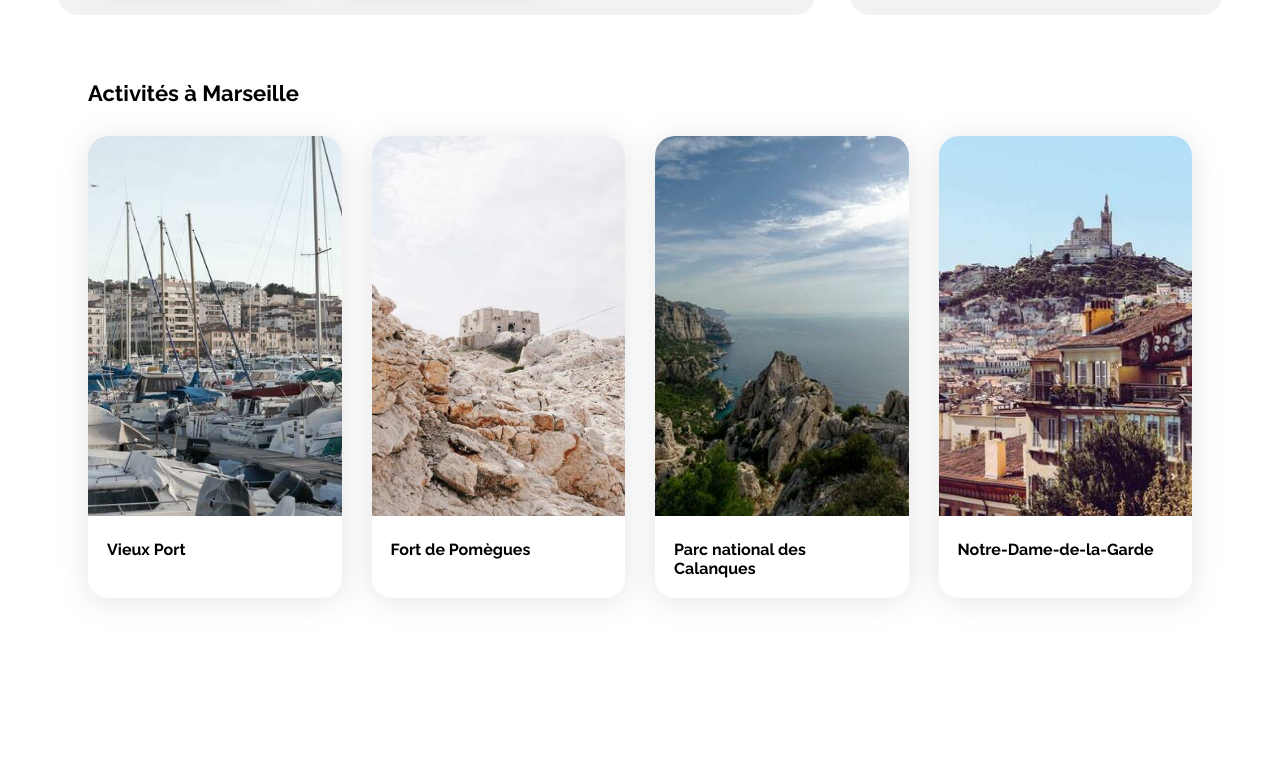
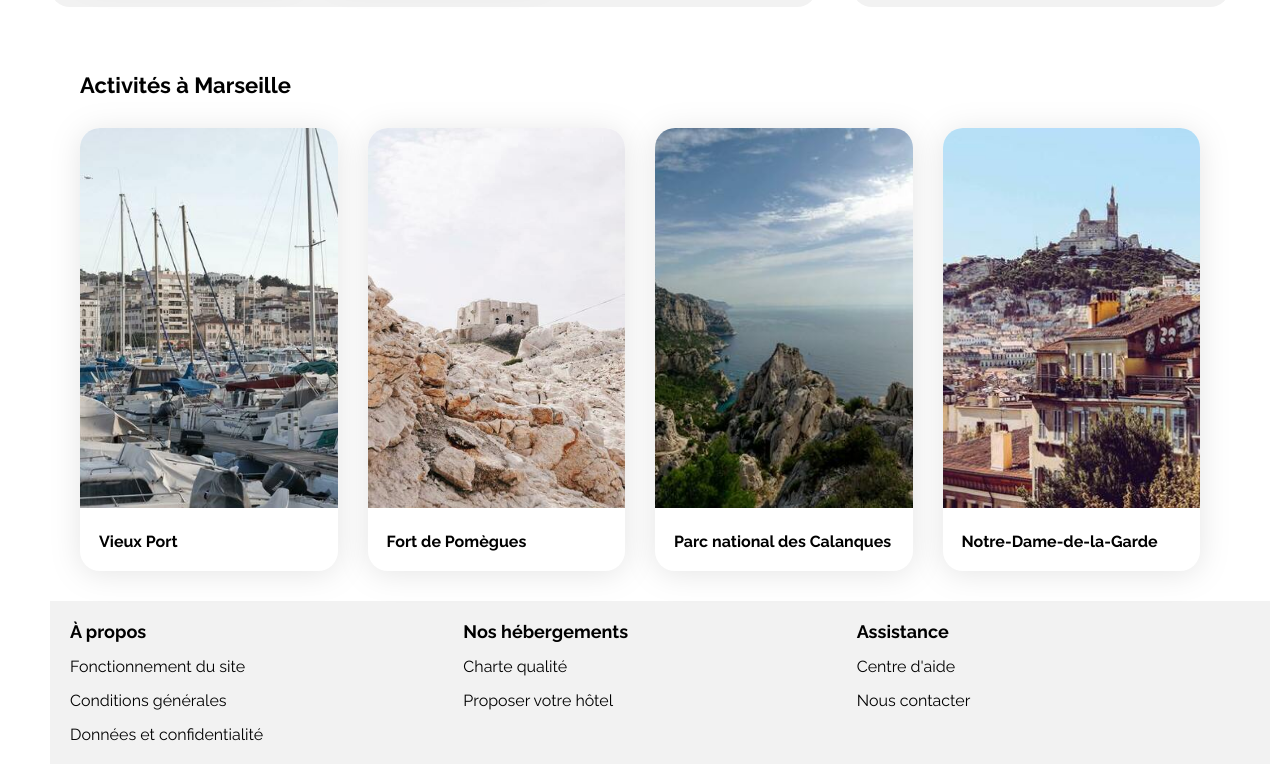
Before and after one commit to AlexLeLay/Booki, a plain HTML site: page index.html in a window 1280 px wide. Shown: the part 1260-2024 px from the top of the page. Before the commit the page ends 1896 px from the top, so only its background shows below. Drawn offline with Linux system fonts and the light colour scheme.

Commit message:
added footer

```diff
--- a/css/style.css
+++ b/css/style.css
@@ -16,6 +16,7 @@
 body {
     display: flex;
     justify-content: center;
+    margin: 0;
 }
 
 .main-container {
@@ -58,6 +59,15 @@ main {
     flex-direction: column;
 }
 
+li {
+    list-style: none;
+}
+
+a {
+    text-decoration: none;
+    color: black;
+}
+
 /* Header */
 
 header {
@@ -78,7 +88,6 @@ nav {
 nav ul {
     display: flex;
     flex-direction: row;
-    list-style: none;
     padding: 0 50px;
     margin: 0;
     gap: 68px;
@@ -91,8 +100,6 @@ nav ul {
 }
 
 nav ul li a {
-    text-decoration: none;
-    color: black;
     position: relative;
     top: 16px;
     padding-top: 14px;
@@ -172,7 +179,6 @@ form a {
     width: 132px;
     font-size: 18px;
     font-weight: 700;
-    text-decoration: none;
     padding-top: 14px;
 }
 
@@ -200,8 +206,6 @@ form a {
 
 .filter-items a {
     display: flex;
-    color: black;
-    text-decoration: none;
     padding-inline: 19px;
     border: solid #D9D9D9 2px;
     border-radius: 25px;
@@ -311,8 +315,6 @@ form a {
     font-weight: 700;
     margin-top: 30px;
     margin-bottom: 0;
-    text-decoration: none;
-    color: black;
 }
 
 
@@ -403,6 +405,35 @@ form a {
     margin: 0;
 }
 
+
+/* Footer */
+
+footer {
+    height: 123px;
+    background: var(--main-bg-color);
+    display: flex;
+    width: 100%;
+    padding: 20px;
+}
+
+.column {
+    flex: 33.33%;
+}
+
+.a-propos-title, .nos-hebergements-title, .assistance-title {
+    font-size: 18px;
+    font-weight: 700;
+}
+
+footer ul {
+    padding: 0;
+    margin: 0;
+    display: flex;
+    flex-direction: column;
+    height: 100%;
+    row-gap: 15px;
+}
+
 /* Le code ci-dessous correspond à la version responsive uniquement */
 
 /****** Media queries ***********/
--- a/index.html
+++ b/index.html
@@ -276,7 +276,28 @@
             </div>
         </main>
         <footer>
-
+            <div class="a-propos column">
+                <ul>
+                    <li class="a-propos-title">À propos</li>
+                    <li><a href="#">Fonctionnement du site</a></li>
+                    <li><a href="#">Conditions générales</a></li>
+                    <li><a href="#">Données et confidentialité</a></li>
+                </ul>
+            </div>
+            <div class="nos-hebergements column">
+                <ul>
+                    <li class="nos-hebergements-title">Nos hébergements</li>
+                    <li><a href="#">Charte qualité</a></li>
+                    <li><a href="#">Proposer votre hôtel</a></li>
+                </ul>
+            </div>
+            <div class="assistance column">
+                <ul>
+                    <li class="assistance-title">Assistance</li>
+                    <li><a href="#">Centre d'aide</a></li>
+                    <li><a href="#">Nous contacter</a></li>
+                </ul>
+            </div>
         </footer>
     </div>
 </body>
```
